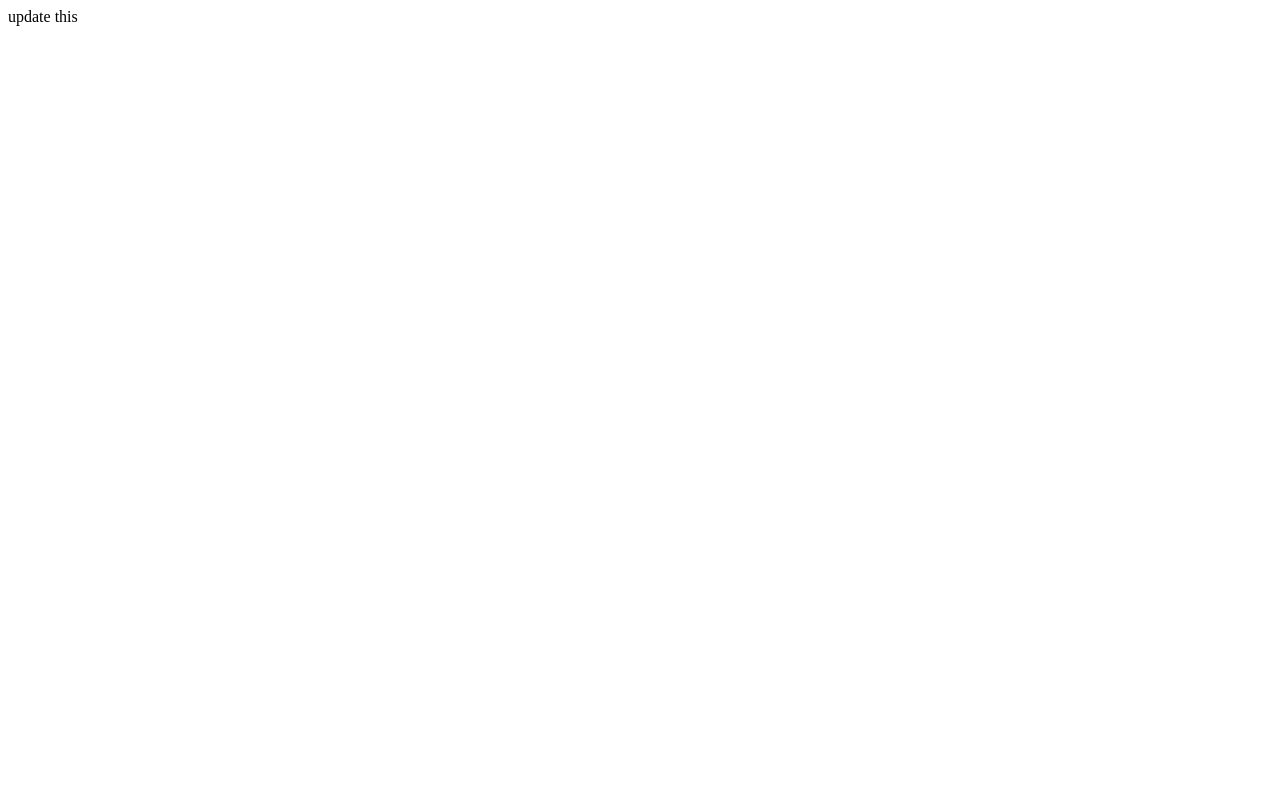
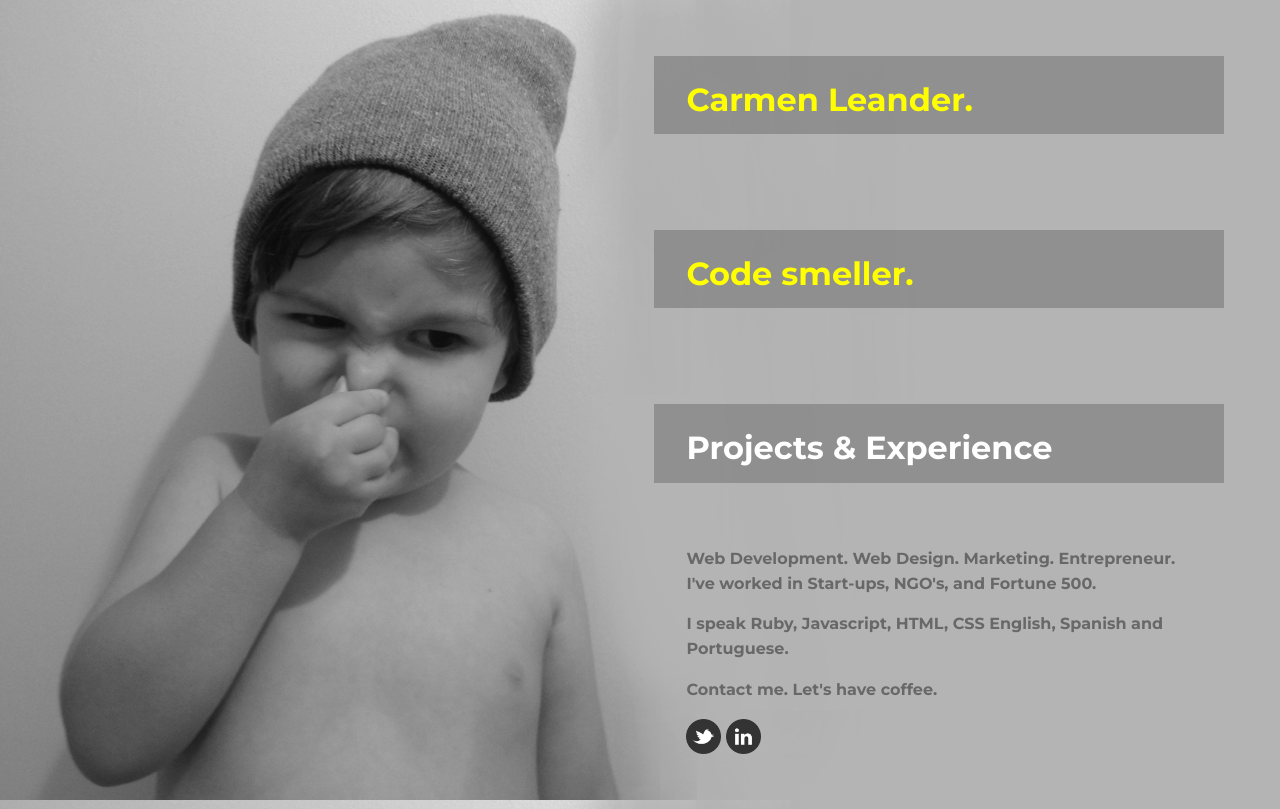
Before and after one commit to ccnc2/serverproject, a plain HTML site: page public/index.html in a window 1280 px wide. Drawn offline with Linux system fonts and the light colour scheme.

Commit message:
portfolio

```diff
--- a/public/index.html
+++ b/public/index.html
@@ -1,11 +1,36 @@
-<!doctype html>
-<html>
-<head>
-	<title>Carmen Leander</title>
-</head>
+<header>
+<title>Carmen Leander</title>
 
-<body>
-update this
 
-</body>
-</html>
+<link href="style.css" rel="stylesheet">
+<link href='http://fonts.googleapis.com/css?family=Montserrat:700' rel='stylesheet' type='text/css'>
+</header>
+
+<p class="algo"img src="images/algo.png" class="a">
+
+<div id="stmark">
+<h1>Carmen Leander.</h1>
+<p></p>
+</div>
+
+<div id="stmark">
+<h1>Code smeller.</h1>
+<p></p>
+</div>
+
+<div id="block">
+<h1><a href="projects.html">Projects &#38; Experience</a></h1>
+</div>
+
+<div id="normal">
+<p>Web Development. Web Design. Marketing. Entrepreneur. I've worked in Start-ups, NGO's, and Fortune 500.</p>
+
+<p>I speak Ruby, Javascript, HTML, CSS
+English, Spanish and Portuguese.</p>
+<p> Contact me. Let's have coffee.</p>
+<span><a href="http://twitter.com/carmenleander"><img src="images/twitter.png" alt="Twitter" width="35" height="35" /></a> </span>
+
+<span><a href="http://linkedin.com/in/carmenleander"><img src="images/linkedin.png" alt="LinkedIn" width="35" height="35" /></a></span>
+
+
+</div>
--- /dev/null
+++ b/public/nobackground.css
@@ -0,0 +1,115 @@
+
+div#stmark {
+	width: 40%;
+	background: rgba(0,0,0,0.2);
+	/*border: 5px double white;*/
+	margin: 3em;
+	padding: 2em 2em 0 2em;
+	float: right;
+	line-height: 155%;
+	font-family: 'Montserrat', sans-serif;
+}
+
+div#stmark h1 {
+	margin-top: 0;
+	color: yellow;
+}
+
+div#block {
+	width: 40%;
+	background: rgba(0,0,0,0.2);
+	color: white;
+	/*border: 5px double white;*/
+	margin: 3em;
+	padding: 2em 2em 0 2em;
+	float: right;
+	line-height: 155%;
+	font-family: 'Montserrat', sans-serif;
+	/*margin-top: 0;*/
+
+
+}
+
+div#block h1 {
+	margin-top: 0;
+	color: white;
+	text-align: right;
+
+}
+
+div#normal {
+	width: 40%;
+	/*background: rgba(0,0,0,0.2);*/
+	color: #686868;
+	/*border: 5px double white;*/
+	margin: 3em;
+	padding: 2em 2em 0 2em;
+	float: right;
+	line-height: 155%;
+	font-family: 'Montserrat', sans-serif;
+	font-weight: 300;
+	margin-top: 0;
+
+}
+
+span {
+	text-align: right;
+}
+
+section{
+  overflow: hidden;
+  width: 100%;
+  margin: 0 auto;
+  padding: 30px;
+  position: center;
+  font-family: 'Montserrat', sans-serif;
+  color: #686868;
+  font-weight: 50;
+
+
+}
+
+
+.box {
+  position: center;
+  vertical-align: bottom
+  margin: absolute;
+
+}
+
+section div{
+  /*border: 1px solid #000;*/
+  height: 300px;
+  width: 350px;
+  box-shadow: 0px 0px 0px 0px #0e0f0e;
+  padding: 20px;
+  text-align: center;
+  vertical-align: bottom;
+  /*box-sizing: border-box;*/
+  float: left;
+  margin: 15px auto 0px auto;
+  position: center;
+  background: bottom;
+  transition: 1s all;
+  font-family: 'Montserrat';
+  color: #686868;
+}
+
+section div:hover{
+
+  background-color: yellow;
+  margin-top: -10px;
+}
+
+
+#res {
+	/*width: 40%;*/
+	/*background: rgba(0,0,0,0.1);*/
+	color: #686868;
+	/*border: 5px double white;*/
+	/*margin: 3em;
+	padding: 2em 2em 0 2em; */
+	float: right;
+	line-height: 155%;
+	font-family: 'Montserrat', sans-serif;
+	/*margin-top: 0;*/
--- /dev/null
+++ b/public/style.css
@@ -0,0 +1,71 @@
+a {
+	color: white;
+	text-decoration: none;
+}
+
+body {
+	color: yellow;
+   background: url("images/background.png") no-repeat center center fixed;
+  -webkit-background-size: cover;
+  -moz-background-size: cover;
+  -o-background-size: cover;
+  background-size: cover;
+  background-color: #444;
+
+}
+
+
+div#stmark {
+	width: 40%;
+	background: rgba(0,0,0,0.2);
+	/*border: 5px double white;*/
+	margin: 3em;
+	padding: 2em 2em 0 2em;
+	float: right;
+	line-height: 155%;
+	font-family: 'Montserrat', sans-serif;
+}
+
+div#stmark h1 {
+	margin-top: 0;
+	color: yellow;
+}
+
+div#block {
+	width: 40%;
+	background: rgba(0,0,0,0.2);
+	color: white;
+	/*border: 5px double white;*/
+	margin: 3em;
+	padding: 2em 2em 0 2em;
+	float: right;
+	line-height: 155%;
+	font-family: 'Montserrat', sans-serif;
+	/*margin-top: 0;*/
+
+}
+
+div#block h1 {
+	margin-top: 0;
+	color: white;
+
+}
+
+div#normal {
+	width: 40%;
+	/*background: rgba(0,0,0,0.2);*/
+	color: #686868;
+	/*border: 5px double white;*/
+	margin: 3em;
+	padding: 0em 2em 0 2em;
+	float: right;
+	line-height: 155%;
+	font-family: 'Montserrat', sans-serif;
+	font-weight: 300;
+	margin-top: 0;
+
+}
+
+span {
+	text-align: right;
+}
```
Also changed, not shown: public/projects.html (added, +32 -0 lines), public/images/1.png (added), public/images/2.png (added), public/images/algo.png (added), public/images/background.png (added), public/images/clear.png (added), public/images/linkedin.png (added), public/images/twitter.png (added), 4 other files.
